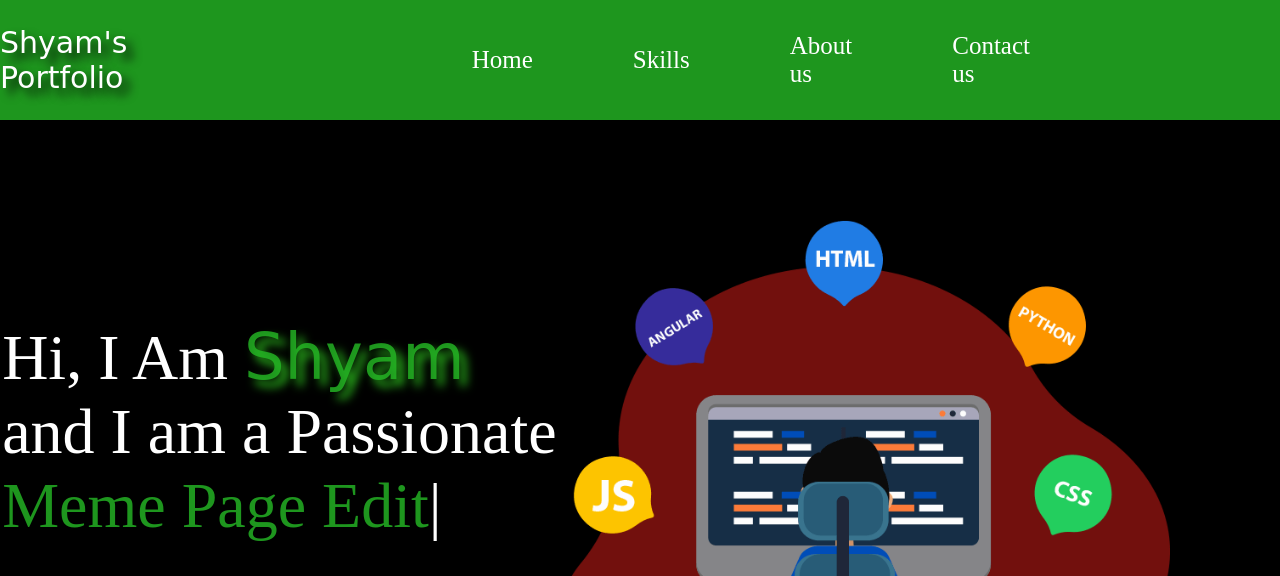
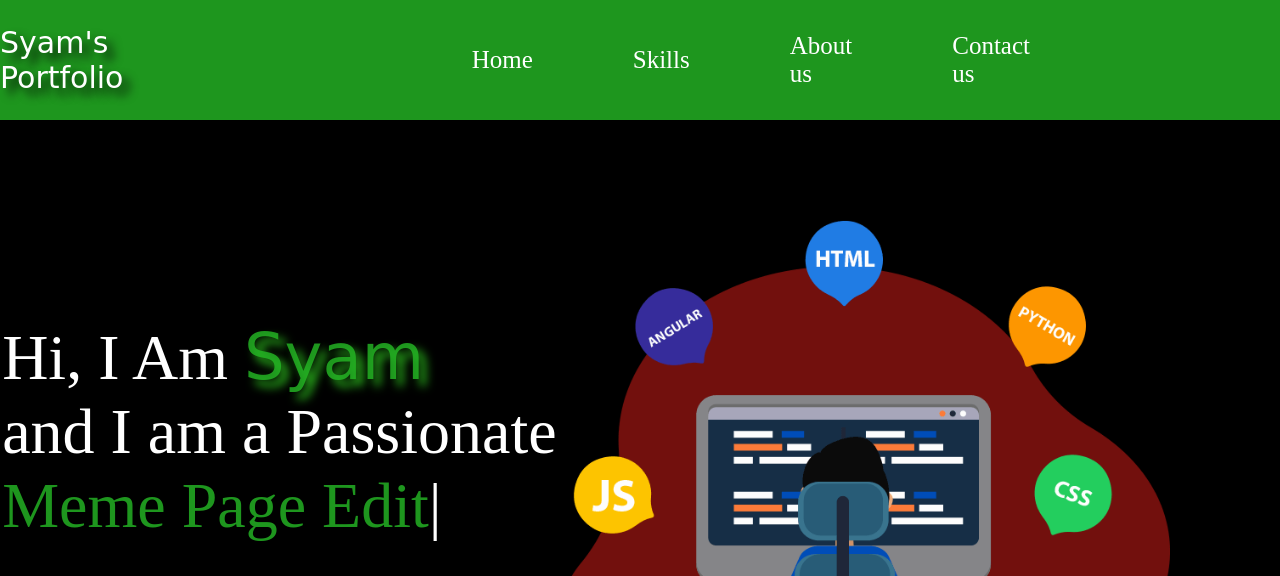
Before and after one commit to Syamsatyanarayana/PORTFOLIO, a plain HTML site: page index.html in a window 1280 px wide. Shown: the top 576 px of the page. Drawn offline with nearby package versions, Linux system fonts and the light colour scheme; a web font is replaced by a local one.

Commit message:
Update index.html

```diff
--- a/index.html
+++ b/index.html
@@ -14,7 +14,7 @@
 <body>
     <header>
         <nav class="nav">
-            <div id="logo">Shyam's Portfolio</div>
+            <div id="logo">Syam's Portfolio</div>
             <div class="items">
             <ul>
                 <li class="item"><a href="#home">Home</a></li>
@@ -28,7 +28,7 @@
     <main>
         <section class="section1">
             <div class="left">
-                Hi, I Am <span id="shyam">Shyam </span>
+                Hi, I Am <span id="shyam">Syam </span>
                 <div>and I am a Passionate</div>
                 <span id="element"></span>
                 <div id="btn">
```
